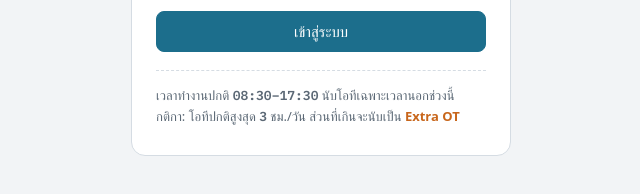
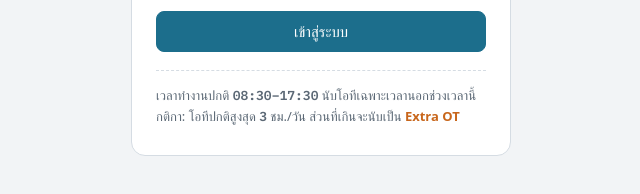
Before and after one commit to panyakorn1026/otcalendar, a plain HTML site: page index.html in a window 1280 px wide. Shown: the part 452-646 px from the top of the page, 319-959 px from the left. Drawn offline with Linux system fonts and the light colour scheme; a web font is replaced by a local one.

Commit message:
Update index.html

```diff
--- a/index.html
+++ b/index.html
@@ -274,7 +274,7 @@ header.top{display:flex;flex-wrap:wrap;align-items:center;justify-content:space-
       appName:"ระบบบันทึกโอที", loginTitle:"เข้าสู่ระบบด้วยรหัสพนักงาน", loginSub:"ใส่รหัสพนักงานของคุณเพื่อดูและบันทึกโอทีของตัวเอง",
       empCode:"รหัสพนักงาน", empCodePh:"เช่น 10245", empName:"ชื่อ-นามสกุล (ครั้งแรกเท่านั้น)", empNamePh:"ชื่อที่จะแสดงในระบบ",
       login:"เข้าสู่ระบบ", register:"ลงทะเบียนและเข้าสู่ระบบ",
-      ruleNote:'เวลาทำงานปกติ <b class="num">08:30–17:30</b> นับโอทีเฉพาะเวลานอกช่วงนี้<br>กติกา: โอทีปกติสูงสุด <b class="num">3</b> ชม./วัน ส่วนที่เกินจะนับเป็น <b style="color:var(--ex)">Extra OT</b>',
+      ruleNote:'เวลาทำงานปกติ <b class="num">08:30–17:30</b> นับโอทีเฉพาะเวลานอกช่วงเวลานี้<br>กติกา: โอทีปกติสูงสุด <b class="num">3</b> ชม./วัน ส่วนที่เกินจะนับเป็น <b style="color:var(--ex)">Extra OT</b>',
       errShort:"รหัสพนักงานต้องมีอย่างน้อย 3 ตัว (ตัวอักษรอังกฤษหรือตัวเลข)", errNew:"ยังไม่พบรหัสนี้ในระบบ ใส่ชื่อเพื่อลงทะเบียนครั้งแรก",
       errName:"กรุณาใส่ชื่อ-นามสกุล", errConn:"เชื่อมต่อระบบไม่สำเร็จ ลองใหม่อีกครั้ง",
       subWork:"เวลาทำงานปกติ 08:30–17:30", subAdmin:"ผู้ดูแล · ดูปฏิทิน วันหยุด และดาวน์โหลดข้อมูล", employee:"พนักงาน", logout:"ออกจากระบบ",
```
